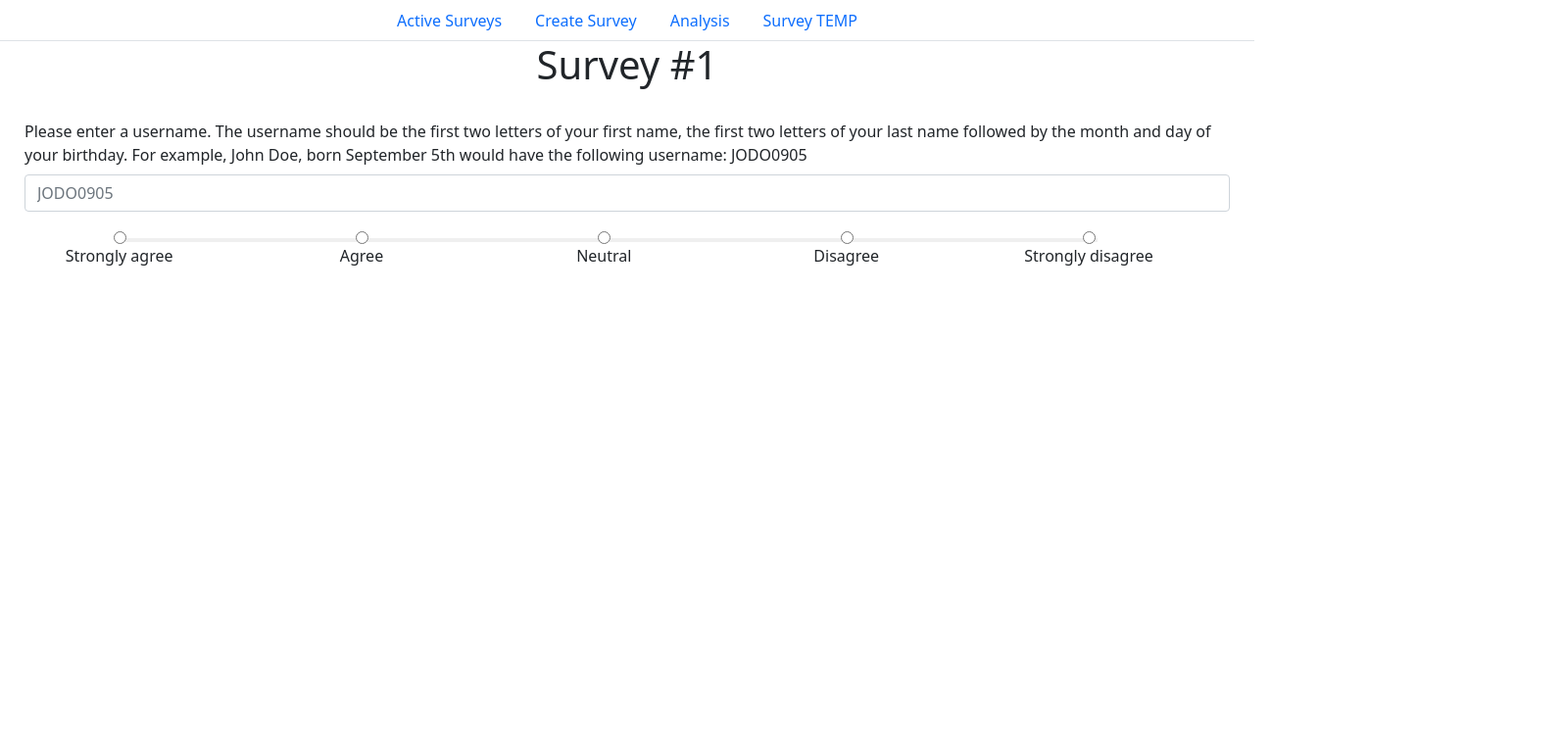
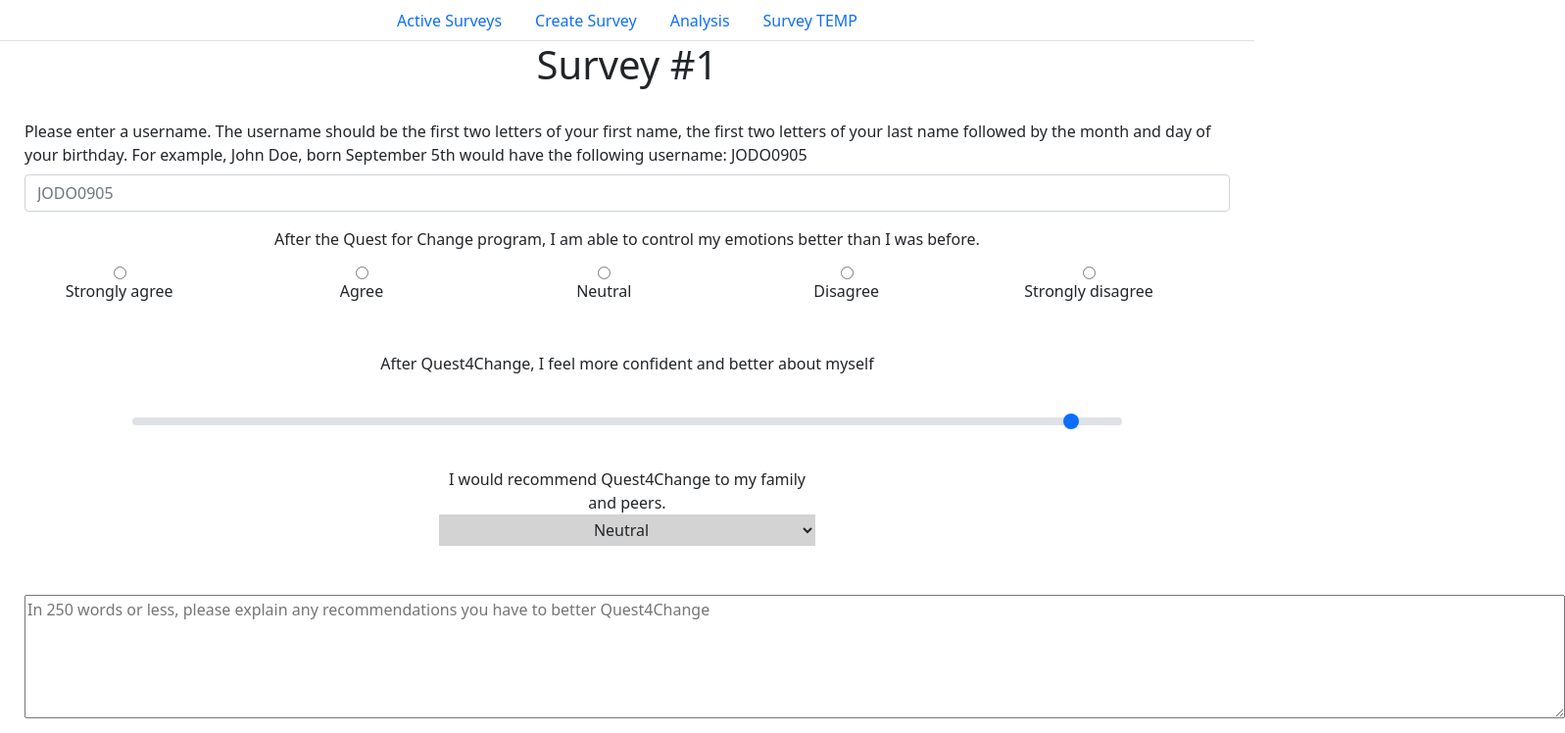
Before and after one commit to carter-johnston/cadjs-survey-sb1, a SvelteKit app: page /survey in a window 1280 px wide. Shown: the top 748 px of the page at 98% size, 1597 px wide, since content can reach past the window. Built offline with nearby package versions, Linux system fonts and the light colour scheme.

Commit message:
Static success and survey pages

```diff
--- a/src/routes/survey/+page.svelte
+++ b/src/routes/survey/+page.svelte
@@ -1,6 +1,6 @@
 <h1>Survey #1</h1>
 <br />
-<form action="POST">
+<form method="POST" action="/surveySuccess">
   <div class="mb-3">
     <label for="exampleFormControlInput1" class="form-label"
       >Please enter a username. The username should be the first two letters of
@@ -16,30 +16,102 @@
     />
   </div>
   <ul class="likert">
+    <p>
+      After the Quest for Change program, I am able to control my emotions
+      better than I was before.
+    </p>
     <li>
-      <input type="radio" name="likert" value="strong_agree" />
+      <input type="radio" name="likert" value="1" />
       <label for="radio">Strongly agree</label>
     </li>
     <li>
-      <input type="radio" name="likert" value="strong_agree" />
+      <input type="radio" name="likert" value="2" />
       <label for="radio">Agree</label>
     </li>
     <li>
-      <input type="radio" name="likert" value="strong_agree" />
+      <input type="radio" name="likert" value="3" />
       <label for="radio">Neutral</label>
     </li>
     <li>
-      <input type="radio" name="likert" value="disagree" />
+      <input type="radio" name="likert" value="4" />
       <label for="radio">Disagree</label>
     </li>
     <li>
-      <input type="radio" name="likert" value="strong_agree" />
+      <input type="radio" name="likert" value="5" />
       <label for="radio">Strongly disagree</label>
     </li>
   </ul>
+  <label for="customRange3" class="form-range"
+    >After Quest4Change, I feel more confident and better about myself</label
+  >
+  <input
+    type="range"
+    class="form-range"
+    min="1"
+    max="5"
+    id="customRange3"
+    step="0.956"
+    selected="3"
+  />
+
+  <div class="dropdown">
+    <label for="dropdown-item"
+      >I would recommend Quest4Change to my family and peers.</label
+    >
+    <select class="dropdown-item" name="Dropdown">
+      <option value="su">Strongly Unlikely</option>
+      <option value="u">Unlikely</option>
+      <option value="n" selected>Neutral</option>
+      <option value="l">Likely</option>
+      <option value="sl">Strongly Likely</option>
+    </select>
+  </div>
+
+  <div class="texta">
+    <textarea
+      cols="168"
+      rows="5"
+      placeholder="In 250 words or less, please explain any recommendations you have to better Quest4Change"
+    />
+  </div>
+  <div class="btnSubmit">
+    <div class="d-grid gap-2 d-md-block">
+      <div class="d-grid gap-2 d-md-block">
+        <a href="/surveySuccess"
+          ><button class="btn btn-primary" type="button">Submit</button></a
+        >
+      </div>
+    </div>
+  </div>
 </form>
 
 <style>
+  .btnSubmit {
+    position: fixed;
+    left: 47%;
+  }
+
+  .dropdown {
+    align-items: center;
+    text-align: center;
+    padding: 0% 35%;
+    border-radius: 50px;
+    margin-bottom: 50px;
+  }
+
+  .dropdown select {
+    background-color: lightgray;
+  }
+
+  .texta {
+    margin: 25px 25px;
+  }
+  form {
+    display: block;
+  }
+  p {
+    text-align: center;
+  }
   h1 {
     text-align: center;
   }
@@ -51,30 +123,24 @@
   form .likert {
     list-style: none;
     width: 100%;
-    margin: 0;
+    margin-bottom: 15px;
     padding: 0 0 35px;
     display: block;
+    align-items: center;
     border-bottom: 2px solid #efefef;
   }
+
   form .likert:last-of-type {
     border-bottom: 0;
   }
-  form .likert:before {
-    content: '';
-    position: relative;
-    top: 11px;
-    left: 9.5%;
-    display: block;
-    background-color: #efefef;
-    height: 4px;
-    width: 78%;
-  }
+
   form .likert li {
     display: inline-block;
     width: 19%;
     text-align: center;
     vertical-align: top;
   }
+
   form .likert li input[type='radio'] {
     display: block;
     position: relative;
@@ -82,7 +148,14 @@
     left: 50%;
     margin-left: -6px;
   }
+
   form .likert li label {
     width: 100%;
   }
+
+  .form-range {
+    padding: 0px 135px;
+    text-align: center;
+    margin-bottom: 35px;
+  }
 </style>
--- /dev/null
+++ b/src/routes/surveySuccess/+page.svelte
@@ -0,0 +1,52 @@
+<head>
+  <link
+    href="https://fonts.googleapis.com/css?family=Nunito+Sans:400,400i,700,900&display=swap"
+    rel="stylesheet"
+  />
+</head>
+<body>
+  <div class="card">
+    <div
+      style="border-radius:200px; height:200px; width:200px; background: #F8FAF5; margin:0 auto;"
+    >
+      <i class="checkmark">✓</i>
+    </div>
+    <h1>Success</h1>
+    <p>We have successfully received your survey responses.<br /> Thank you!</p>
+  </div>
+</body>
+
+<style>
+  body {
+    text-align: center;
+    padding: 40px 0;
+    background: #ebf0f5;
+  }
+  h1 {
+    color: #88b04b;
+    font-family: 'Nunito Sans', 'Helvetica Neue', sans-serif;
+    font-weight: 900;
+    font-size: 40px;
+    margin-bottom: 10px;
+  }
+  p {
+    color: #404f5e;
+    font-family: 'Nunito Sans', 'Helvetica Neue', sans-serif;
+    font-size: 20px;
+    margin: 0;
+  }
+  i {
+    color: #9abc66;
+    font-size: 100px;
+    line-height: 200px;
+    margin-left: -15px;
+  }
+  .card {
+    background: white;
+    padding: 60px;
+    border-radius: 4px;
+    box-shadow: 0 2px 3px #c8d0d8;
+    display: inline-block;
+    margin: 0 auto;
+  }
+</style>
```
Also changed, not shown: src/routes/create/+page.svelte (+7 -7 lines).
